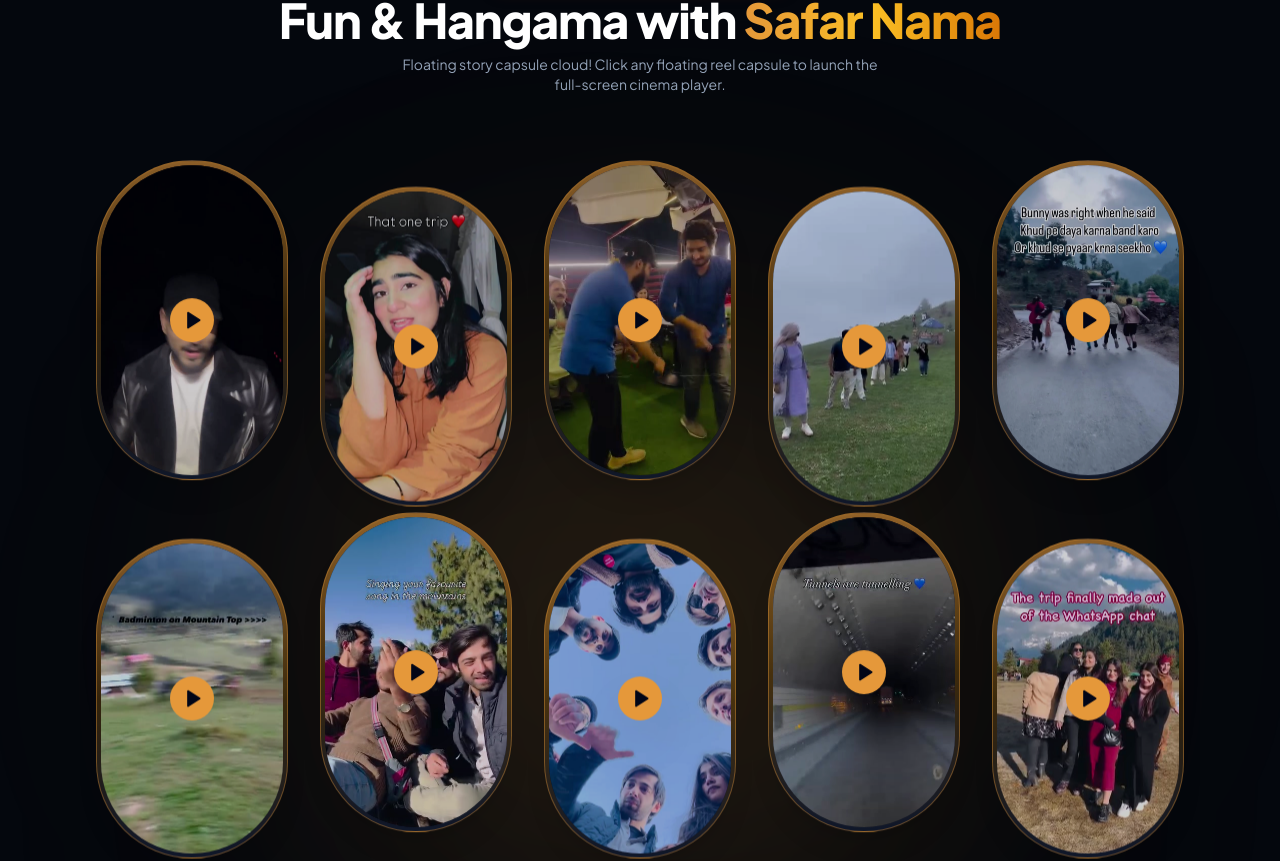
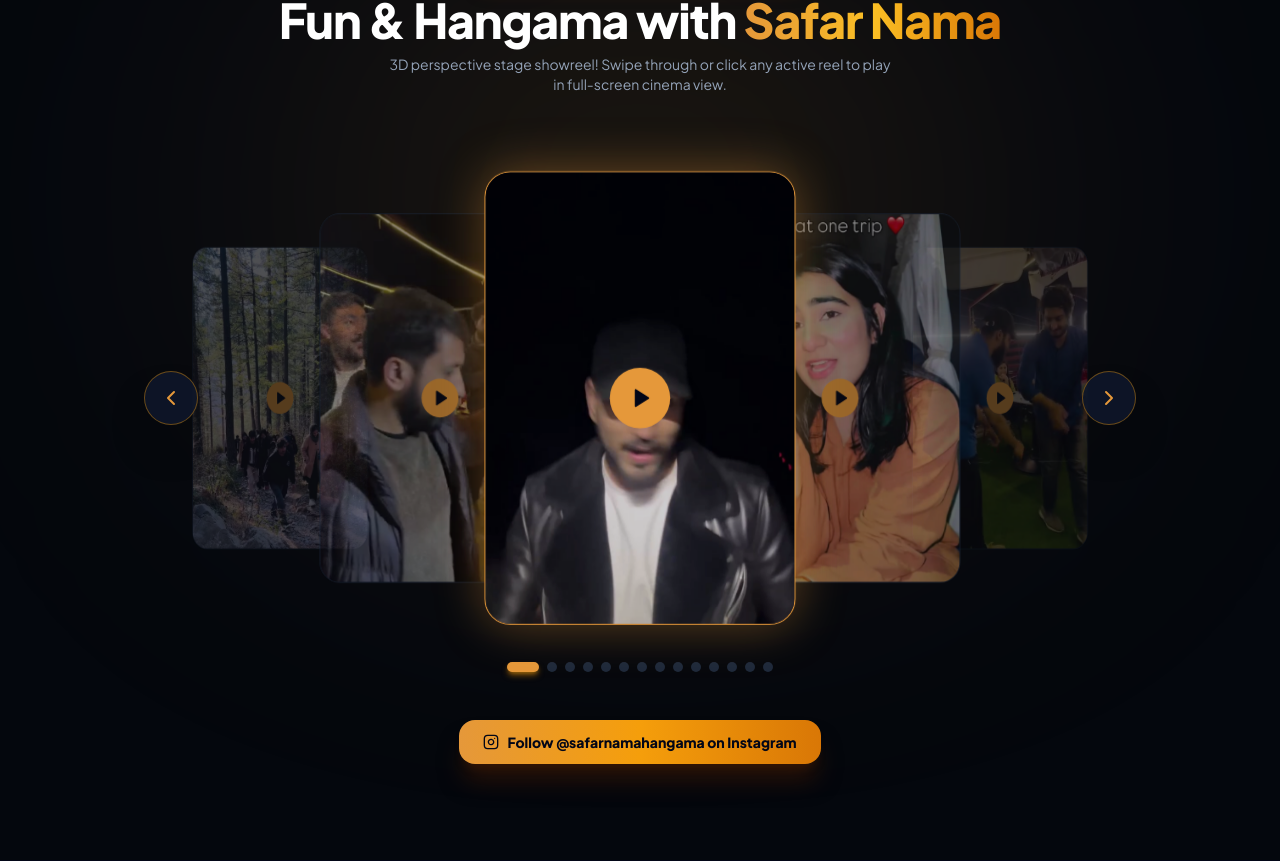
Before and after one commit to creative-intelligence/safarnamahangama-website, a React (Vite) app: page / in a window 1280 px wide. Shown: the part 9521-10382 px from the top of the page. Built offline with nearby package versions, Linux system fonts and the light colour scheme.

Commit message:
Implement Option 5 3D Stage Showreel Carousel layout for Fun section

```diff
--- a/src/components/InstagramFeedSection.tsx
+++ b/src/components/InstagramFeedSection.tsx
@@ -1,5 +1,5 @@
 import React, { useState } from 'react';
-import { Instagram, Play, X, Sparkles } from 'lucide-react';
+import { Instagram, Play, X, Sparkles, ChevronLeft, ChevronRight } from 'lucide-react';
 
 interface FunReel {
   id: string;
@@ -10,6 +10,7 @@
 
 export const InstagramFeedSection: React.FC = () => {
   const [activeReel, setActiveReel] = useState<FunReel | null>(null);
+  const [currentIndex, setCurrentIndex] = useState<number>(0);
 
   const funReels: FunReel[] = [
     { id: 'fun-1', image: '/images/fun/fun_thumb_1.jpg', videoUrl: '/videos/fun/fun_reel_1.mp4', instagramUrl: 'https://www.instagram.com/safarnamahangama/' },
@@ -28,11 +29,18 @@
     { id: 'fun-14', image: '/images/fun/fun_thumb_14.jpg', videoUrl: '/videos/fun/fun_reel_14.mp4', instagramUrl: 'https://www.instagram.com/safarnamahangama/' }
   ];
 
+  const handlePrev = () => {
+    setCurrentIndex((prev) => (prev === 0 ? funReels.length - 1 : prev - 1));
+  };
+
+  const handleNext = () => {
+    setCurrentIndex((prev) => (prev === funReels.length - 1 ? 0 : prev + 1));
+  };
+
   return (
     <section id="instagram" className="py-16 sm:py-24 bg-[#04070d] text-white relative w-full max-w-full overflow-hidden">
       {/* Glow Backdrops */}
-      <div className="absolute top-1/3 left-1/4 w-[550px] h-[550px] bg-[#E5983A]/10 blur-[160px] pointer-events-none rounded-full" />
-      <div className="absolute bottom-1/3 right-1/4 w-[550px] h-[550px] bg-amber-500/10 blur-[160px] pointer-events-none rounded-full" />
+      <div className="absolute top-1/3 left-1/2 -translate-x-1/2 -translate-y-1/2 w-[700px] h-[450px] bg-[#E5983A]/15 blur-[170px] pointer-events-none rounded-full" />
 
       <div className="max-w-7xl mx-auto px-3 sm:px-6 lg:px-8 relative z-10">
 
@@ -40,53 +48,151 @@
         <div className="text-center max-w-3xl mx-auto mb-12 sm:mb-16 px-2">
           <div className="inline-flex items-center justify-center gap-2 px-3.5 py-1 rounded-full bg-amber-950/80 border border-[#E5983A]/40 text-[#E5983A] text-[10px] sm:text-xs font-bold uppercase tracking-wider mb-3 shadow-lg shadow-amber-950/60">
             <Sparkles className="w-3.5 h-3.5 text-[#E5983A] flex-shrink-0 animate-pulse" />
-            <span className="whitespace-nowrap">OPTION 4: FLOATING CAPSULE CLOUD</span>
+            <span className="whitespace-nowrap">OPTION 5: 3D STAGE SHOWREEL CAROUSEL</span>
           </div>
           <h2 className="text-[20px] xs:text-[24px] sm:text-3xl md:text-4xl lg:text-5xl font-black text-white tracking-tight leading-tight text-center whitespace-nowrap">
             Fun & Hangama with <span className="text-transparent bg-clip-text bg-gradient-to-r from-[#E5983A] via-amber-400 to-[#D97706]">Safar Nama</span>
           </h2>
           <p className="mt-2.5 text-slate-400 text-xs sm:text-sm max-w-lg mx-auto leading-relaxed px-1 text-center">
-            Floating story capsule cloud! Click any floating reel capsule to launch the full-screen cinema player.
+            3D perspective stage showreel! Swipe through or click any active reel to play in full-screen cinema view.
           </p>
         </div>
 
-        {/* Option 4: Floating Story Capsule Cloud */}
-        <div className="flex flex-wrap items-center justify-center gap-6 sm:gap-8 max-w-6xl mx-auto py-4">
-          {funReels.map((reel, idx) => (
+        {/* Option 5: 3D Stage Carousel */}
+        <div className="relative max-w-5xl mx-auto py-8 flex items-center justify-center min-h-[420px] sm:min-h-[480px]">
+
+          {/* Navigation Arrows */}
+          <button
+            onClick={handlePrev}
+            className="absolute left-2 sm:left-4 z-30 p-3.5 rounded-full bg-slate-900/90 text-[#E5983A] border border-amber-500/40 hover:bg-[#E5983A] hover:text-slate-950 shadow-2xl transition hover:scale-110"
+            title="Previous Reel"
+          >
+            <ChevronLeft className="w-6 h-6" />
+          </button>
+
+          <button
+            onClick={handleNext}
+            className="absolute right-2 sm:right-4 z-30 p-3.5 rounded-full bg-slate-900/90 text-[#E5983A] border border-amber-500/40 hover:bg-[#E5983A] hover:text-slate-950 shadow-2xl transition hover:scale-110"
+            title="Next Reel"
+          >
+            <ChevronRight className="w-6 h-6" />
+          </button>
+
+          {/* 3D Stage Cards Container */}
+          <div className="relative w-full max-w-4xl flex items-center justify-center perspective-[1200px]">
+            {funReels.map((reel, idx) => {
+              const total = funReels.length;
+              let diff = idx - currentIndex;
+              if (diff < -Math.floor(total / 2)) diff += total;
+              if (diff > Math.floor(total / 2)) diff -= total;
+
+              // Display only 5 cards on stage around the current center
+              if (Math.abs(diff) > 2) return null;
+
+              const isCenter = diff === 0;
+              const isNearLeft = diff === -1;
+              const isNearRight = diff === 1;
+
+              let positionClass = '';
+              let styleObj: React.CSSProperties = {};
+
+              if (isCenter) {
+                styleObj = {
+                  transform: 'translate3d(0, 0, 100px) scale(1.08)',
+                  zIndex: 20,
+                  opacity: 1
+                };
+              } else if (isNearLeft) {
+                styleObj = {
+                  transform: 'translate3d(-200px, 0, 0px) rotateY(18deg) scale(0.88)',
+                  zIndex: 10,
+                  opacity: 0.65
+                };
+              } else if (isNearRight) {
+                styleObj = {
+                  transform: 'translate3d(200px, 0, 0px) rotateY(-18deg) scale(0.88)',
+                  zIndex: 10,
+                  opacity: 0.65
+                };
+              } else if (diff === -2) {
+                styleObj = {
+                  transform: 'translate3d(-360px, 0, -100px) rotateY(32deg) scale(0.72)',
+                  zIndex: 5,
+                  opacity: 0.35
+                };
+              } else if (diff === 2) {
+                styleObj = {
+                  transform: 'translate3d(360px, 0, -100px) rotateY(-32deg) scale(0.72)',
+                  zIndex: 5,
+                  opacity: 0.35
+                };
+              }
+
+              return (
                 <div
                   key={reel.id}
-              onClick={() => setActiveReel(reel)}
-              className={`group relative cursor-pointer ${
-                idx % 2 === 0 ? 'animate-float-slow' : 'animate-float-reverse'
+                  onClick={() => {
+                    if (isCenter) {
+                      setActiveReel(reel);
+                    } else {
+                      setCurrentIndex(idx);
+                    }
+                  }}
+                  style={styleObj}
+                  className="absolute transition-all duration-500 ease-out cursor-pointer group"
+                >
+                  <div
+                    className={`relative w-52 sm:w-64 md:w-72 h-80 sm:h-96 md:h-[420px] rounded-3xl overflow-hidden bg-slate-900 border transition-all duration-300 ${
+                      isCenter
+                        ? 'border-[#E5983A] shadow-[0_0_45px_rgba(229,152,58,0.4)]'
+                        : 'border-slate-800 hover:border-slate-700'
                     }`}
                   >
-              {/* Floating Vertical Pill Capsule */}
-              <div className="relative w-40 sm:w-48 h-64 sm:h-80 rounded-full overflow-hidden p-1 bg-gradient-to-b from-[#E5983A]/60 via-amber-500/20 to-slate-900 border border-[#E5983A]/40 shadow-xl group-hover:border-[#E5983A] group-hover:shadow-[0_0_35px_rgba(229,152,58,0.45)] group-hover:scale-110 transition-all duration-300 ease-out">
-                <div className="w-full h-full rounded-full overflow-hidden relative bg-slate-950">
                     <img
                       src={reel.image}
                       alt="Fun & Hangama Reel"
-                    className="w-full h-full object-cover group-hover:scale-115 transition-transform duration-700 ease-out brightness-105"
+                      className="w-full h-full object-cover group-hover:scale-105 transition-transform duration-500 brightness-105"
                       onError={(e: any) => {
                         e.target.onerror = null;
                         e.target.src = '/images/destinations/hunza_attabad.jpg';
                       }}
                     />
 
-                  {/* Play Button Overlay */}
+                    {/* Play Core for Center Card */}
                     <div className="absolute inset-0 flex items-center justify-center bg-slate-950/20 group-hover:bg-slate-950/40 transition-colors">
-                    <div className="w-11 h-11 sm:w-13 sm:h-13 rounded-full bg-[#E5983A] text-slate-950 flex items-center justify-center shadow-2xl group-hover:scale-110 transition-transform">
-                      <Play className="w-4 h-4 sm:w-5 sm:h-5 fill-slate-950 ml-0.5" />
+                      <div
+                        className={`rounded-full bg-[#E5983A] text-slate-950 flex items-center justify-center shadow-2xl group-hover:scale-110 transition-transform ${
+                          isCenter ? 'w-14 h-14' : 'w-11 h-11'
+                        }`}
+                      >
+                        <Play className="w-5 h-5 fill-slate-950 ml-0.5" />
                       </div>
                     </div>
                   </div>
                 </div>
+              );
+            })}
           </div>
+
+        </div>
+
+        {/* Carousel Pagination Dots */}
+        <div className="flex justify-center items-center gap-2 mt-6">
+          {funReels.map((_, i) => (
+            <button
+              key={i}
+              onClick={() => setCurrentIndex(i)}
+              className={`w-2.5 h-2.5 rounded-full transition-all duration-300 ${
+                currentIndex === i
+                  ? 'w-8 bg-[#E5983A] shadow-md shadow-amber-500/50'
+                  : 'bg-slate-800 hover:bg-slate-700'
+              }`}
+            />
           ))}
         </div>
 
         {/* Instagram Follow CTA */}
-        <div className="mt-14 flex justify-center">
+        <div className="mt-12 flex justify-center">
           <a
             href="https://www.instagram.com/safarnamahangama?utm_source=ig_web_button_share_sheet&stkn=ZDNlZDc0MzIxNw=="
             target="_blank"
```
Lines whose indentation alone changed are shown as unchanged.
